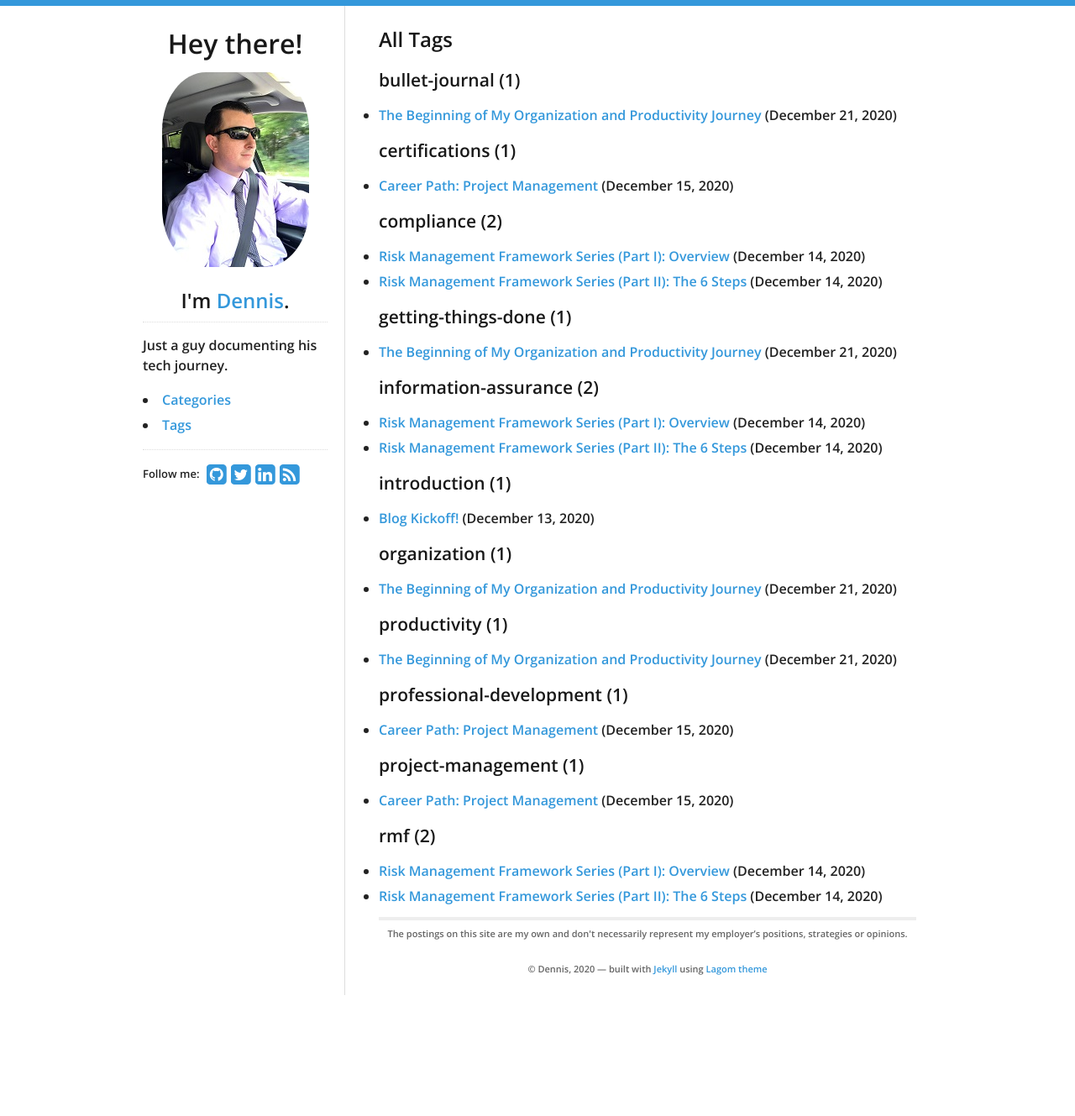
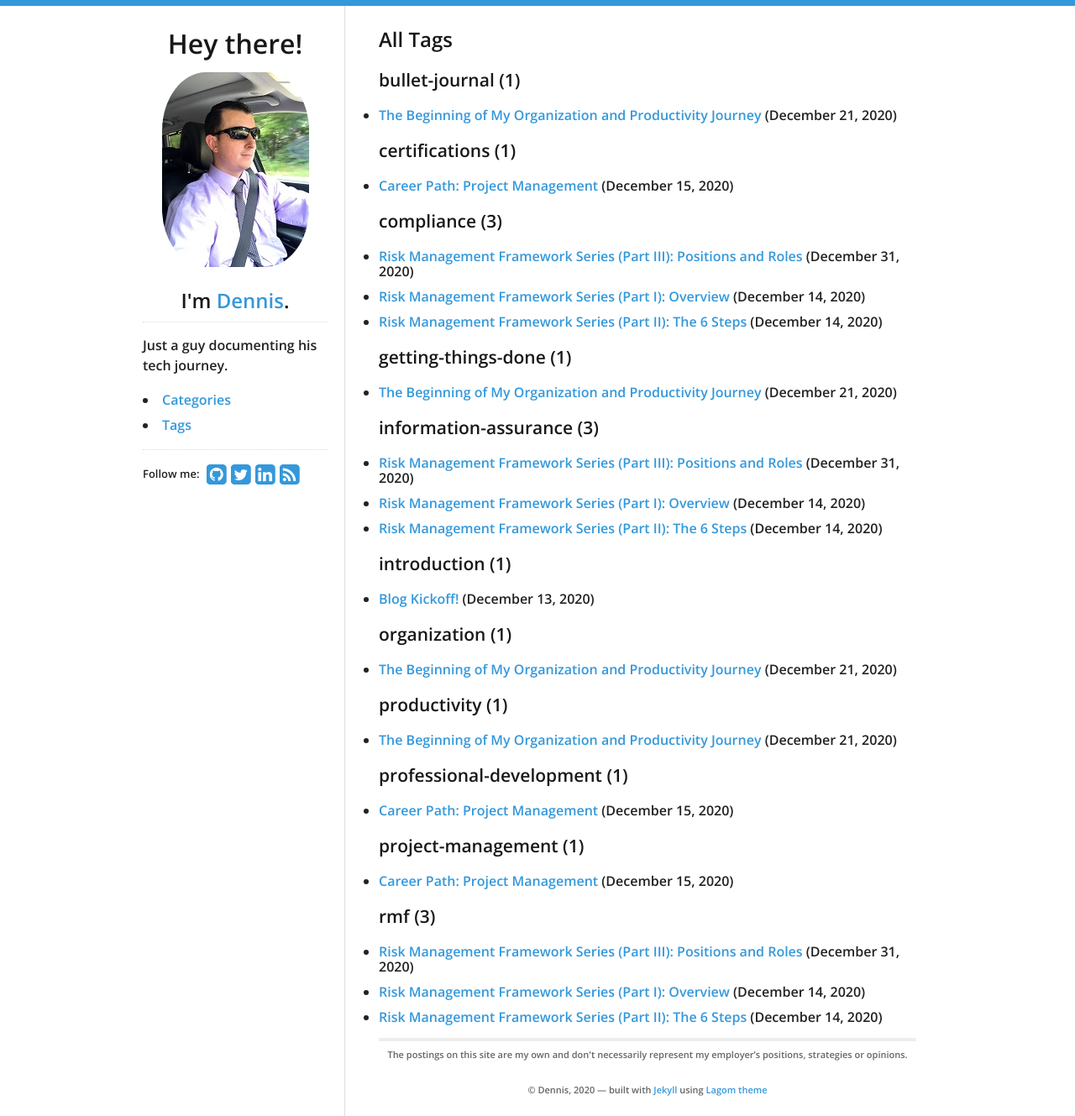
Before and after one commit to dennis-perrone/dennis-perrone.github.io, a Jekyll site: the page built from _pages/index-tags.md, in a window 1280 px wide. Shown: the whole page at 84% size. Built offline with Jekyll 4.4.1, drawn with Linux system fonts in a browser that asks for light colours; before the commit the page ends 1185 px from its top, so only the background shows below that; some of the changed lines change nothing that is shown.

Commit message:
updated reference links and added new blog post

```diff
--- a/_posts/tech/2020-12-14-rmf-overview.md
+++ b/_posts/tech/2020-12-14-rmf-overview.md
@@ -9,9 +9,12 @@ excerpt: The first post in a series of posts to outline and serve as an introduc
 ---
 
 # Series Overview
-This post is the first post in a multipart series as an introduction to RMF introduction. I'll come back and update this section with links when I complete the other posts!
-* [**Part I: Overview (Currently Here)**](/tech/2020/12/tech/rmf-overview)
-* [Part II: The 6 Steps](/tech/2020/12/rmf-steps)
+This post is the first post in a multipart series as an introduction to RMF introduction which defines the roles that an individual can play within the RMF ecosystem.
+
+* Risk Management Framework (RMF) Series:
+    * [Part I: Overview](/tech/2020/12/rmf-overview) (**Currently Here**)
+    * [Part II: The 6 Steps](/tech/2020/12/rmf-steps)
+    * [Part III: Positions and Roles](/tech/2020/12/rmf-positions)
 
 The purpose of this post is to layout an overview of the Risk Management Framework, what it is and the supporting publications that make it what it is.
 
--- a/_posts/tech/2020-12-14-rmf-steps.md
+++ b/_posts/tech/2020-12-14-rmf-steps.md
@@ -11,8 +11,10 @@ excerpt: The second post in a series of posts to define the 6 step of the Risk M
 # Series Overview
 This is part two in a multipart blog series. In this post, I'll go more in detail into what the 6 steps of the Risk Management Framework (RMF) are, what they are for, and what publications support them. If you haven't had a chance to checkout the first part in this series, feel free to take a look now.
 
-* [RMF Series Part I: Overview](/tech/2020/12/rmf-overview)
-* [**Part II: The 6 Steps (Currently Here)**](/tech/2020/12/rmf-steps)
+* Risk Management Framework (RMF) Series:
+    * [Part I: Overview](/tech/2020/12/rmf-overview)
+    * [Part II: The 6 Steps](/tech/2020/12/rmf-steps) (**Currently Here**)
+    * [Part III: Positions and Roles](/tech/2020/12/rmf-positions)
 
 # RMF Steps
 ## Step 00. Prepare
--- /dev/null
+++ b/_posts/tech/2020-12-31-rmf-positions.md
@@ -0,0 +1,65 @@
+---
+layout:   post
+title:    "Risk Management Framework Series (Part III): Positions and Roles"
+date:     2020-12-31 14:40:10 -0500
+category: tech
+tags: [rmf, compliance, information-assurance]
+author:   Dennis Perrone
+excerpt:
+classes:  wide
+---
+
+# Series Overview
+This post is the third post in a multipart series as an introduction to RMF introduction. I'll come back and update this section with links when I complete the other posts!
+
+* Risk Management Framework (RMF) Series:
+    * [Part I: Overview](/tech/2020/12/rmf-overview)
+    * [Part II: The 6 Steps](/tech/2020/12/rmf-steps)
+    * [Part III: Positions and Roles](/tech/2020/12/rmf-positions) (**Currently Here**)
+
+
+There are multiple positions within the Risk Management Framework process. These positions enable and facilitate separation of duties, conflict of interest, and due diligence for the entirety of the steps.
+
+# Risk Management Framework Roles and Responsibilities
+Most of this was taken from the DoD Program Manager’s Guidebook for Integrating the Cybersecurity Risk Management Framework (RMF) into the System Acquisition Lifecycle which can be found [here](https://www.dau.edu/tools/Lists/DAUTools/Attachments/37/DoD%20-%20Guidebook,%20Cybersecurity%20Risk%20Management%20Framework,%20v1.08,%20Sep%202015.pdf).
+
+* Authorizing Official (AO)
+    * Responsible for authorizing the system’s operation based on achieving and maintaining an acceptable risk posture.
+    * Reference: [DoDI 8510.01](https://www.esd.whs.mil/Portals/54/Documents/DD/issuances/dodi/851001p.pdf?ver=2019-02-26-101520-300)
+    * DIACAP term: Designated Accrediting Authority (DAA)
+* Developer
+    * Role may be performed in-house, by another government entity, or by a contractor/system integrator. The developer should understand relevant threats and be able to assess mission needs and capability gaps against likely adversary threat capabilities. Development will be conducted in accordance with security controls related to assurance, *system development, and security best practices to reduce vulnerabilities and to design, build, and test security in the system early and cost effectively.
+    * Reference: [DoDI 5000.02](https://www.esd.whs.mil/Portals/54/Documents/DD/issuances/dodi/500002p.pdf?ver=2020-01-23-144114-093)
+* DoD Component Chief Information Officer (CIO)
+    * Responsible for administration of the RMF within the DoD Component cybersecurity program; participation in the RMF Technical Advisory Group (TAG) visibility and sharing of the RMF status of assigned information system (IS) and PIT systems; and enforcement of training requirements for persons participating in the RMF.
+    * Reference: [DoDI 8510.01](https://www.esd.whs.mil/Portals/54/Documents/DD/issuances/dodi/851001p.pdf?ver=2019-02-26-101520-300)
+* Information Owner (IO)
+    * Acts as statutory or operational authority for specified information; responsible for establishing the controls for data generation, classification, collection, processing, dissemination, and disposal.
+    * Reference:
+        * [DoDI 8510.01](https://www.esd.whs.mil/Portals/54/Documents/DD/issuances/dodi/851001p.pdf?ver=2019-02-26-101520-300)
+        * [CNSSI 4009](https://rmf.org/wp-content/uploads/2017/10/CNSSI-4009.pdf)
+* Information System Security Officer (ISSO)
+    * Responsible for maintaining the appropriate operational security posture for an information system or program.
+    * Reference:
+        * [DoDI 8510.01](https://www.esd.whs.mil/Portals/54/Documents/DD/issuances/dodi/851001p.pdf?ver=2019-02-26-101520-300)
+        * [CNSSI 4009](https://rmf.org/wp-content/uploads/2017/10/CNSSI-4009.pdf)
+    * DIACAP term: Information Assurance Officer
+* Information System Security Manager (ISSM)
+    * Responsible for ensuring all products, services, and PIT have completed the appropriate evaluation and configuration processes prior to incorporation into or connection to an IS or PIT system.
+    * Reference: [DoDI 8510.01](https://www.esd.whs.mil/Portals/54/Documents/DD/issuances/dodi/851001p.pdf?ver=2019-02-26-101520-300)
+    * DIACAP term: Information Assurance Manager
+* Program Executive Office
+    * Responsible for executive management of assigned programs. Supervises design of acquisition programs, preparation of programs for decisions, and execution of approved program plans.
+    * Reference: [DoDI 5000.02](https://www.esd.whs.mil/Portals/54/Documents/DD/issuances/dodi/500002p.pdf?ver=2020-01-23-144114-093)
+* Program Manager (System Manager)
+    * Responsible for ensuring the program meets statutory and regulatory requirements for cybersecurity and for incorporating cybersecurity requirements into the program from  conceptual development through design and sustainment/disposal.
+    * Reference: [DoDI 5000.02](https://www.esd.whs.mil/Portals/54/Documents/DD/issuances/dodi/500002p.pdf?ver=2020-01-23-144114-093)
+* Security Control Assessor
+    * Develops the Security Assessment Plan and ensures decomposed component security specifications, including verification criteria, are fully defined and traced to the controls delineated in the Security Plan.
+    * Reference: [DoDI 8510.01](https://www.esd.whs.mil/Portals/54/Documents/DD/issuances/dodi/851001p.pdf?ver=2019-02-26-101520-300)
+    * DIACAP term: Certifying Authority
+* User Representative
+    * Defines the system’s operational and functional requirements, and is responsible for ensuring that user operational interests are met throughout the system’s authorization process.
+    * Reference:
+        * [DoDI 8510.01](https://www.esd.whs.mil/Portals/54/Documents/DD/issuances/dodi/851001p.pdf?ver=2019-02-26-101520-300)
+        * [CNSSI 4009](https://rmf.org/wp-content/uploads/2017/10/CNSSI-4009.pdf)
```
